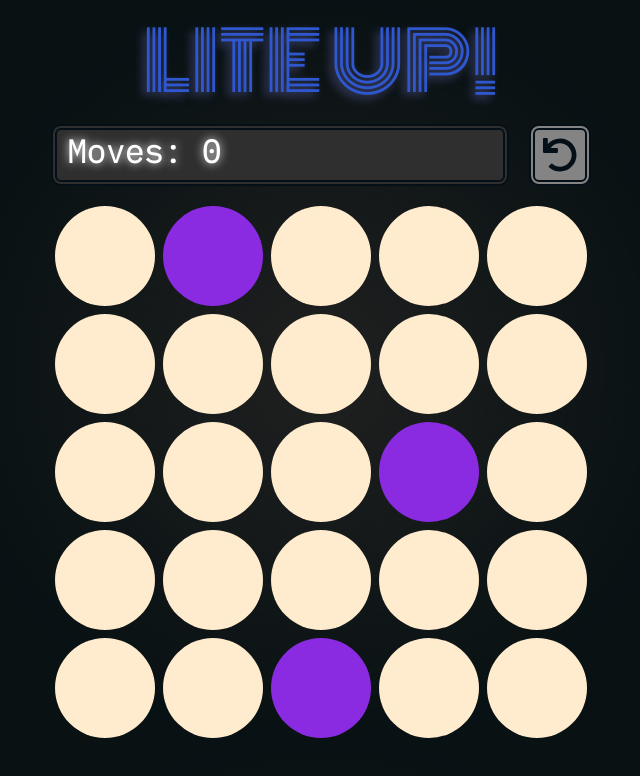
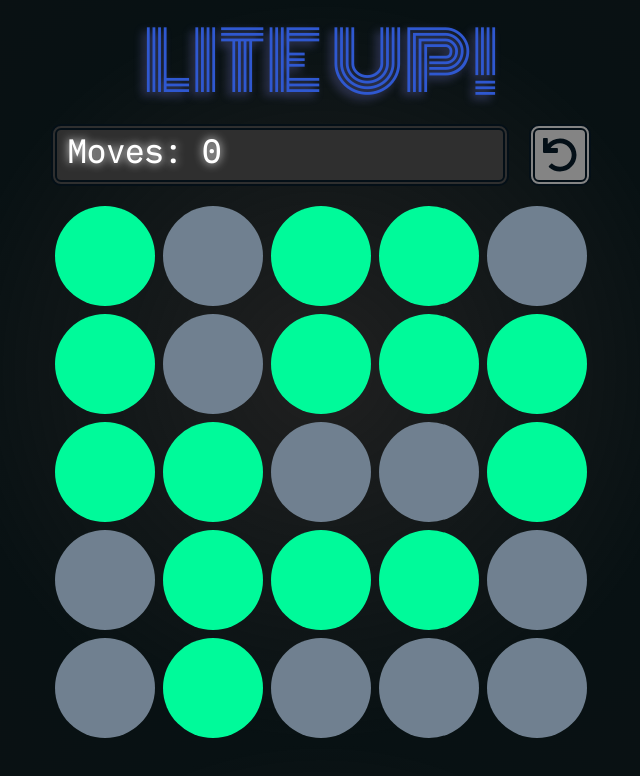
Before and after one commit to Akinghill/lite-up-game, a React (Create React App) app: page / in a window 1280 px wide. Shown: the top 776 px of the page, without its empty margins (319-959 px from the left). Built offline with nearby package versions, Linux system fonts and the light colour scheme.

Commit message:
Gennerate a winnable random board

```diff
--- a/src/App.js
+++ b/src/App.js
@@ -12,11 +12,7 @@ class App extends Component {
       gameWon: false,
       score: 0,
       gameState: [
-        [0, 1, 0, 0, 0],
-        [0, 0, 0, 0, 0],
-        [0, 0, 0, 1, 0],
-        [0, 0, 0, 0, 0],
-        [0, 0, 1, 0, 0],
+
       ],
     };
   }
@@ -63,24 +59,54 @@ class App extends Component {
     }
   }
 
-  componenetDidMount() {
+  componentWillMount() {
     this.setState({
-      gameState: this.createGameBoard(),
+      gameState: this.randomizeGameBoard(this.createGameBoard())
     });
   }
 
   createGameBoard() {
+    console.log('creating game board')
     let numberOfRows = 5;
     let cellsPerRow = 5;
     let generatedBoard = [];
     for (let i = 0; i < numberOfRows; i++) {
       let newRow = [];
       for (let j = 0; j < cellsPerRow; j++) {
-        newRow.push(Math.round(Math.random()));
+        newRow.push(0);
       }
       generatedBoard.push(newRow);
     }
+
     return generatedBoard;
+  }
+
+  randomizeGameBoard(gameBoard){
+    let randomGameBoard = gameBoard;
+    let timesToShuffle = 100;
+    for(let i = 0; i <= timesToShuffle; i++){
+      let randomRow = Math.floor(Math.random() * 5);
+      let randomCell = Math.floor(Math.random() * 5);
+
+      let changeThese = [randomRow+1, randomRow-1, randomCell+1, randomCell-1];
+
+      // Change values at these indecies
+      randomGameBoard[randomRow][randomCell] = 1 - randomGameBoard[randomRow][randomCell];
+      if(changeThese[0] <= 4){
+        randomGameBoard[changeThese[0]][randomCell] = 1 - randomGameBoard[changeThese[0]][randomCell]
+      }
+      if(changeThese[1] >= 0){
+        randomGameBoard[changeThese[1]][randomCell] = 1 - randomGameBoard[changeThese[1]][randomCell]
+      }
+      if(changeThese[2] <= 4){
+        randomGameBoard[randomRow][changeThese[2]] = 1 - randomGameBoard[randomRow][changeThese[2]]
+      }
+      if(changeThese[3] >= 0){
+        randomGameBoard[randomRow][changeThese[3]] = 1 - randomGameBoard[randomRow][changeThese[3]]
+      }
+    }
+
+    return randomGameBoard
   }
 
   render() {
--- a/src/components/GameSquare/GameSquare.css
+++ b/src/components/GameSquare/GameSquare.css
@@ -4,7 +4,7 @@
   display: inline-block;
   margin: 0.25rem;
   border-radius: 50%;
-  background-color: blueviolet;
+  background-color: mediumspringgreen;
   /* box-shadow:
     inset 0 0 50px #fff,
     inset 20px 0 20px #3121ee,
@@ -30,7 +30,7 @@
 .OFF{
   /* transform: rotateZ(90deg); */
   transition: all .35s ease-in-out;
-  background-color: blanchedalmond;
+  background-color: slategray;
   /* box-shadow:
     inset 0 0 50px #fff,
     inset 20px 0 20px rgb(89, 83, 89),
```
